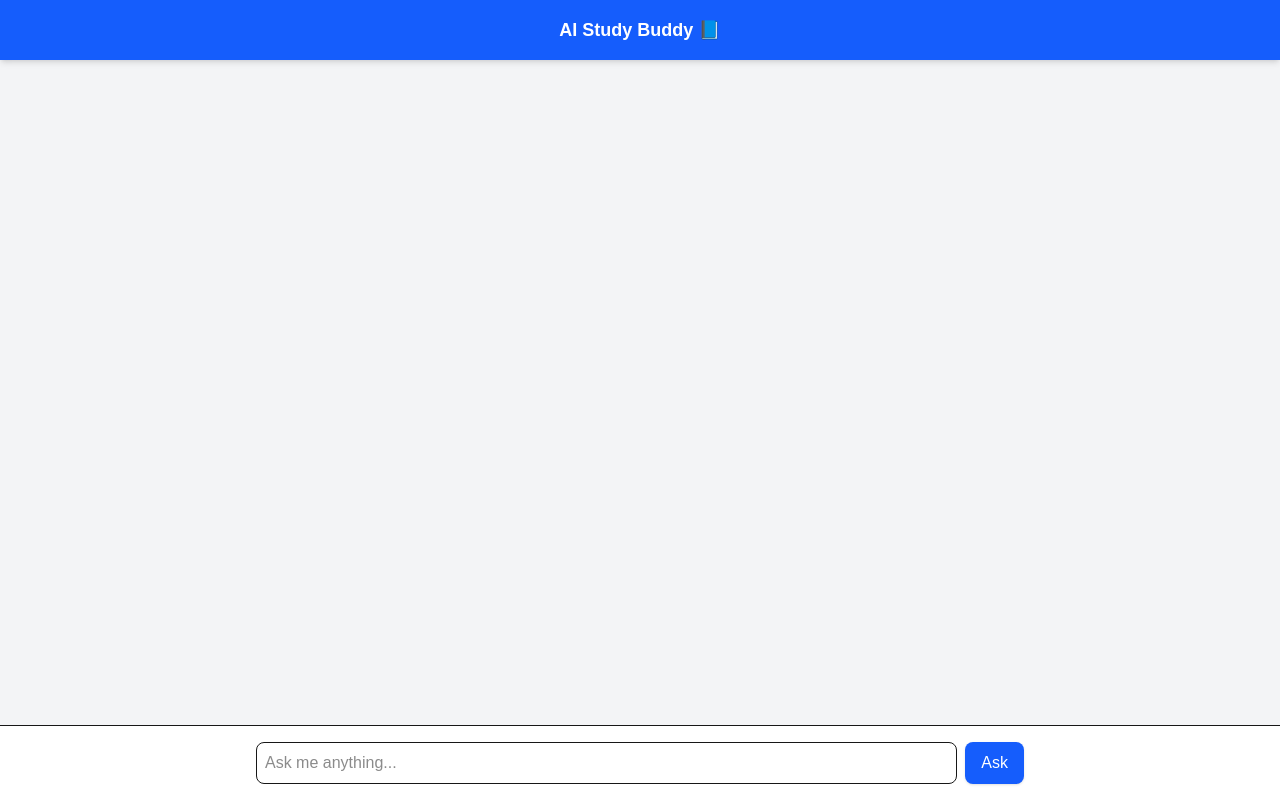
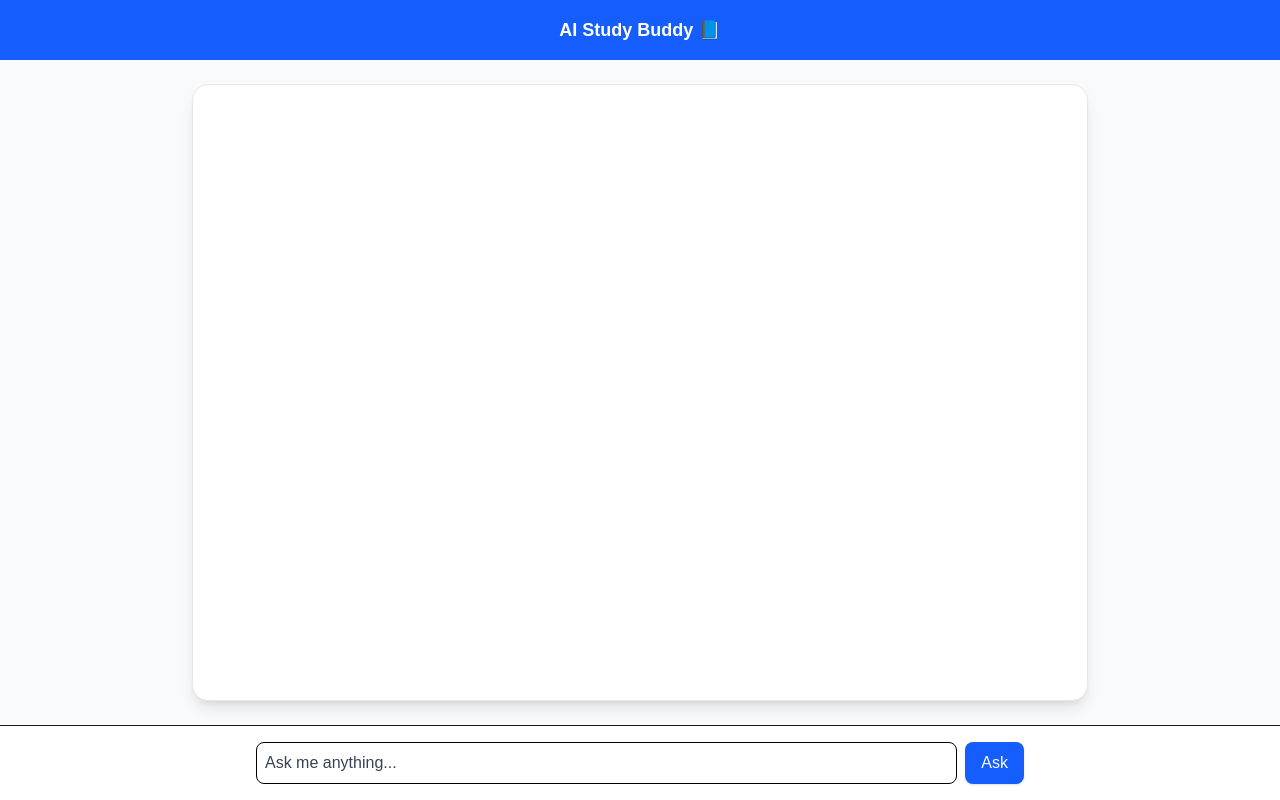
Before and after one commit to suryakumar07/student-buddy, a Next.js app: page / in a window 1280 px wide. Built offline with nearby package versions, Linux system fonts and the light colour scheme.

Commit message:
Modified UI

```diff
--- a/package.json
+++ b/package.json
@@ -10,10 +10,12 @@
   },
   "dependencies": {
     "@google/generative-ai": "^0.24.1",
+    "@tailwindcss/typography": "^0.5.16",
     "lucide-react": "^0.542.0",
     "next": "15.5.2",
     "react": "19.1.0",
-    "react-dom": "19.1.0"
+    "react-dom": "19.1.0",
+    "react-markdown": "^10.1.0"
   },
   "devDependencies": {
     "@eslint/eslintrc": "^3",
--- a/src/app/page.tsx
+++ b/src/app/page.tsx
@@ -1,5 +1,6 @@
 "use client";
 import { useState } from "react";
+import ReactMarkdown from "react-markdown";
 
 export default function Home() {
   const [input, setInput] = useState("");
@@ -35,19 +36,26 @@ export default function Home() {
         AI Study Buddy 📘
       </header>
 
+      {/* Chat Panel */}
+      <div className="flex-1 flex justify-center p-6 bg-gray-50">
+        <div className="w-full max-w-4xl rounded-2xl shadow-lg bg-white border border-gray-200 flex flex-col">
+
           {/* Chat Area */}
-      <div className="flex-1 overflow-y-auto p-6 flex justify-center">
-        <div className="w-full max-w-3xl space-y-4">
+          <div className="flex-1 overflow-y-auto p-6 space-y-4">
             {messages.map((msg, idx) => (
               <div
                 key={idx}
                 className={`p-3 rounded-2xl max-w-[80%] ${
                   msg.role === "user"
                     ? "bg-blue-500 text-white ml-auto"
-                  : "bg-green-100 text-green-900"
+                    : "bg-green-100 text-green-900 prose max-w-none"
                 }`}
               >
-              {msg.text}
+                {msg.role === "user" ? (
+                  msg.text
+                ) : (
+                  <ReactMarkdown>{msg.text}</ReactMarkdown>
+                )}
               </div>
             ))}
 
@@ -58,16 +66,19 @@ export default function Home() {
             )}
           </div>
         </div>
+      </div>
+
 
       {/* Input Area */}
       <div className="p-4 border-t bg-white flex gap-2 justify-center">
         <div className="w-full max-w-3xl flex gap-2">
           <input
+            type="text"
+            placeholder="Ask me anything..."
             value={input}
             onChange={(e) => setInput(e.target.value)}
             onKeyDown={(e) => e.key === "Enter" && handleAsk()}
-            className="flex-1 p-2 border rounded-lg focus:outline-none"
-            placeholder="Ask me anything..."
+            className="w-full p-2 border rounded-lg focus:outline-none focus:ring-2 focus:ring-blue-500 text-black placeholder-gray-700"
           />
           <button
             onClick={handleAsk}
```
Also changed, not shown: 1 other file (tests, documents, lock files or other folders). Lines whose indentation alone changed are shown as unchanged.
